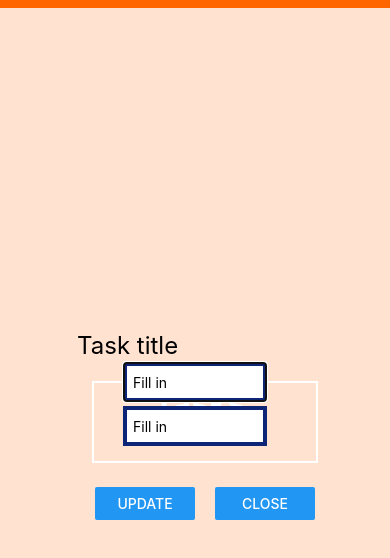
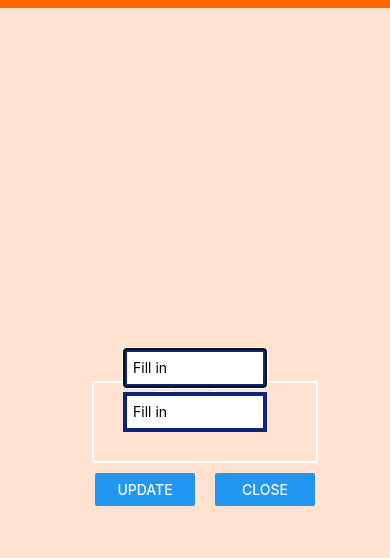
Before and after one commit to salter19/tamk-4A00EZ65-3001-kojo, a React Native app: screen / in a window 390 px wide. Both pictures are taken after a click on the button "ADD". Shown: the top 558 px of the page. Built offline with nearby package versions, Linux system fonts and the light colour scheme.

Commit message:
Refactor InputText: remove fieldtype references.

```diff
--- a/components/Exc2/InputText.js
+++ b/components/Exc2/InputText.js
@@ -1,67 +1,33 @@
 import React, { useEffect, useState } from "react";
-import { Text, TextInput, Button, View, StyleSheet } from "react-native";
+import { TextInput, View, StyleSheet } from "react-native";
 
 const InputText = (props) => {
   const placeholder = "Fill in";
-  const titles = ['Task title', 'Description', 'Date'];
   const [userInput, setUserInput] = useState("");
-  const [fieldTitle, setFieldTitle] = useState(undefined);
-
-  const onSubmit = () => {
-
-    if (userInput.length > 0 && userInput !== " ") {
-      props.onSubmitPress(userInput);
-      setUserInput("");
-    }
-  };
 
   // send user input to EditTask as it changes
   const handleOnChangeText = (event) => {
     // show on field
     setUserInput(event);
 
-    // send data to EditTask if field is known
-    if (props.fieldtype !== undefined) {
-      if (props.currentItem !== undefined) {
-        props.updateData({
-          key:props.currentItem.key,
-          fieldtype:props.fieldtype,
-          value:event
-        });
-      } else {
-        props.updateData({
-          fieldtype: props.fieldtype,
-          value:event
-        });
-      }
-    }
-
+    // update at edit
+    props.updateData(event);
   }
 
   // set field value, while on update view (!== add new task view)
   useEffect(() => {
 
     if (props.currentItem !== undefined) {
-      setUserInput(props.currentItem.title);
+      setUserInput(props.currentItem)
     } else {
-      setUserInput("")
+      setUserInput("");
     }
 
   }, [props.currentItem]);
 
-  // set field title if one is given
-  useEffect(() => {
-    if (props.fieldtype != undefined) {
-      if (props.fieldtype <= titles.length -1) {
-        setFieldTitle(titles[props.fieldtype]);
-      }
-    }
-
-  }, [])
-
   return (
     <View style={styles.root}>
-      <Text style={styles.title}>{fieldTitle}</Text>
+      {console.log(userInput)}
 
       <View style={styles.row}>
         <TextInput
```
